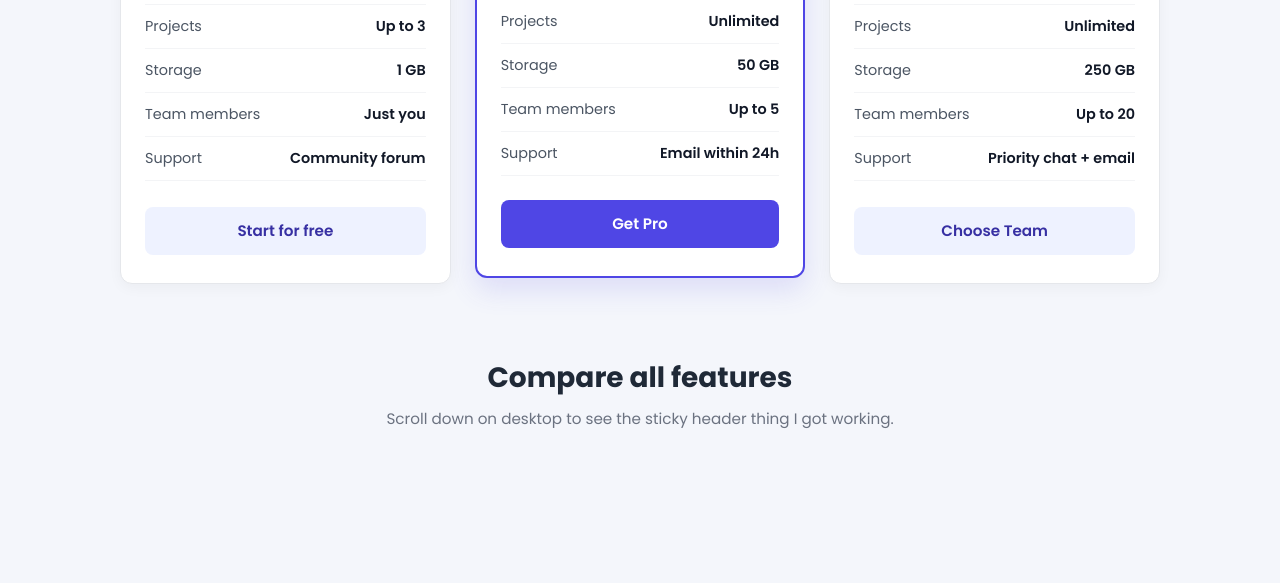
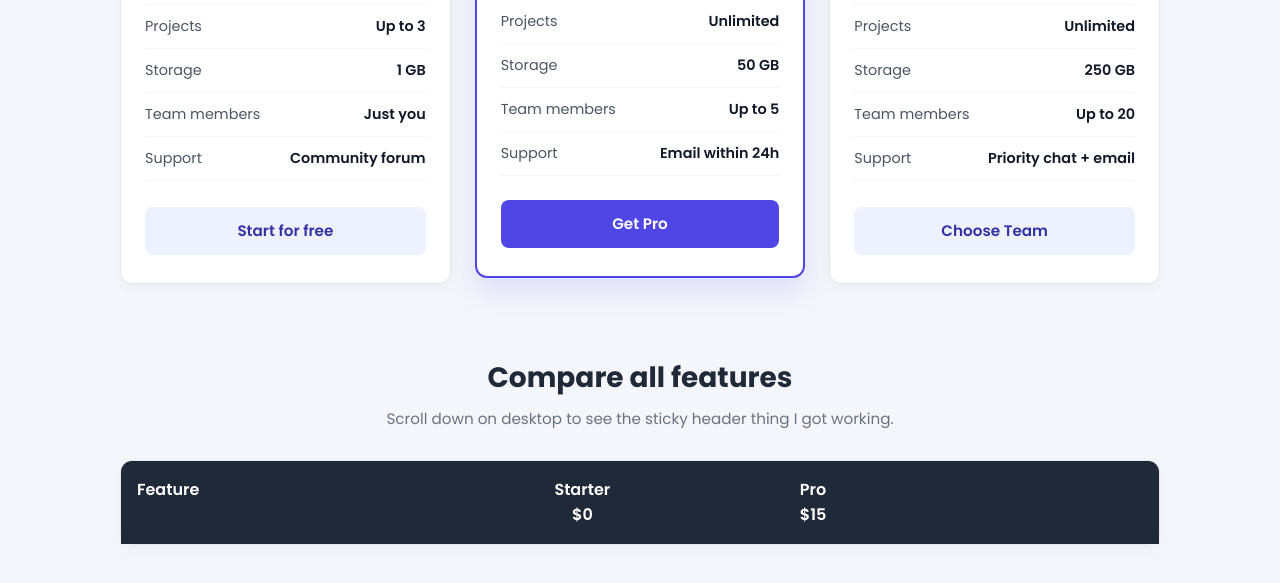
Before and after one commit to tensorGT/my-first-pricing-cards, a plain HTML site: page index.html in a window 1280 px wide. Shown: the part 455-1038 px from the top of the page. Before the commit the page ends 975 px from the top, so only its background shows below. Drawn offline with Linux system fonts and the light colour scheme.

```diff
--- a/index.html
+++ b/index.html
@@ -130,3 +130,11 @@
       <div class="compare-intro">
         <h2 id="compare-heading">Compare all features</h2>
         <p>Scroll down on desktop to see the sticky header thing I got working.</p>
+      </div>
+
+      <div class="matrix" role="region" aria-label="Feature comparison matrix">
+        <!-- sticky header row on wide screens -->
+        <div class="matrix-header">
+          <div class="matrix-cell feature-col">Feature</div>
+          <div class="matrix-cell">Starter <span>$0</span></div>
+          <div class="matrix-cell popular-col">Pro <span>$15</span></div>
--- a/style.css
+++ b/style.css
@@ -217,3 +217,16 @@ body {
   top: 0;
   z-index: 10;
   border-radius: 11px 11px 0 0;
+}
+
+.matrix-header .matrix-cell {
+  padding: 16px;
+  text-align: center;
+}
+
+.matrix-header .feature-col {
+  text-align: left;
+}
+
+.matrix-header span {
+  display: block;
```
Also changed, not shown: 1 other file.
